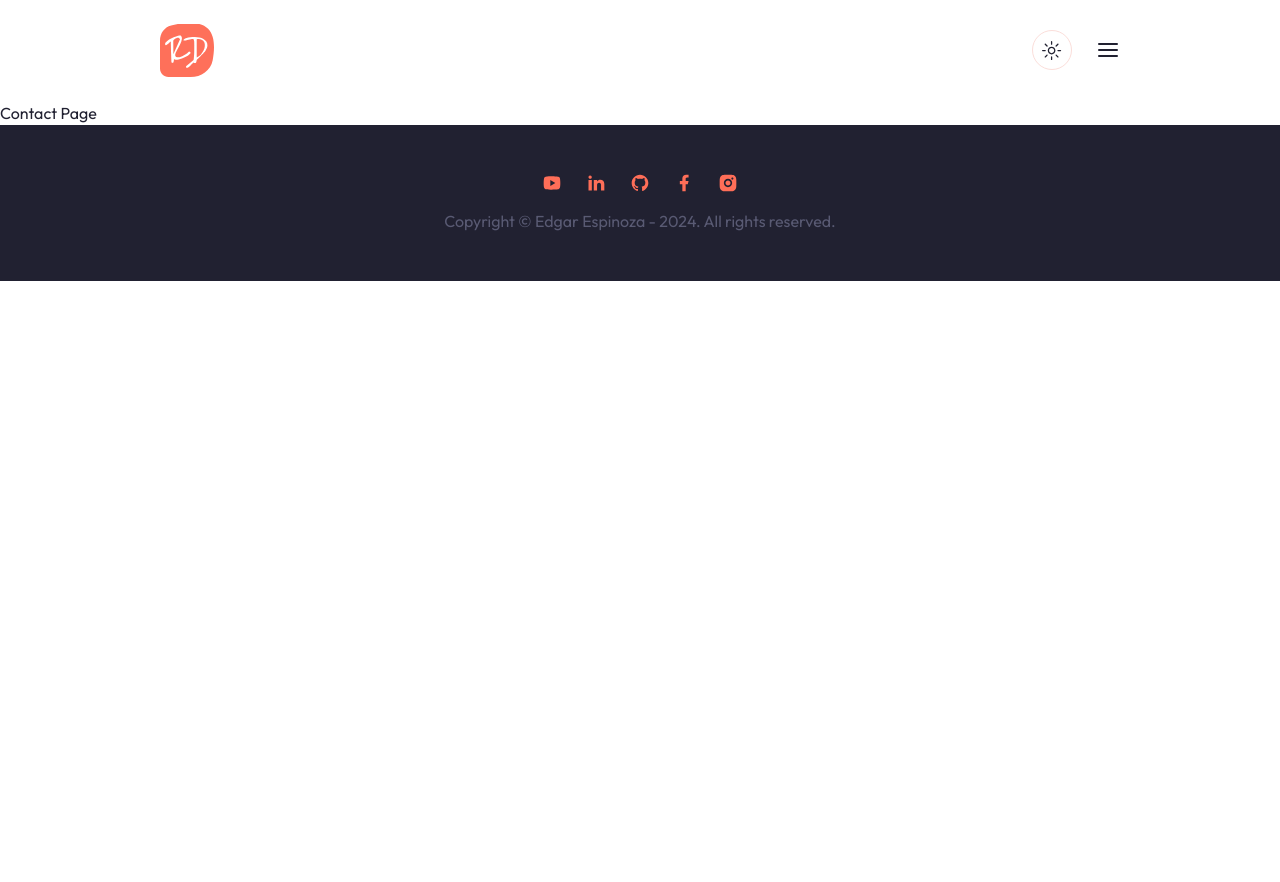
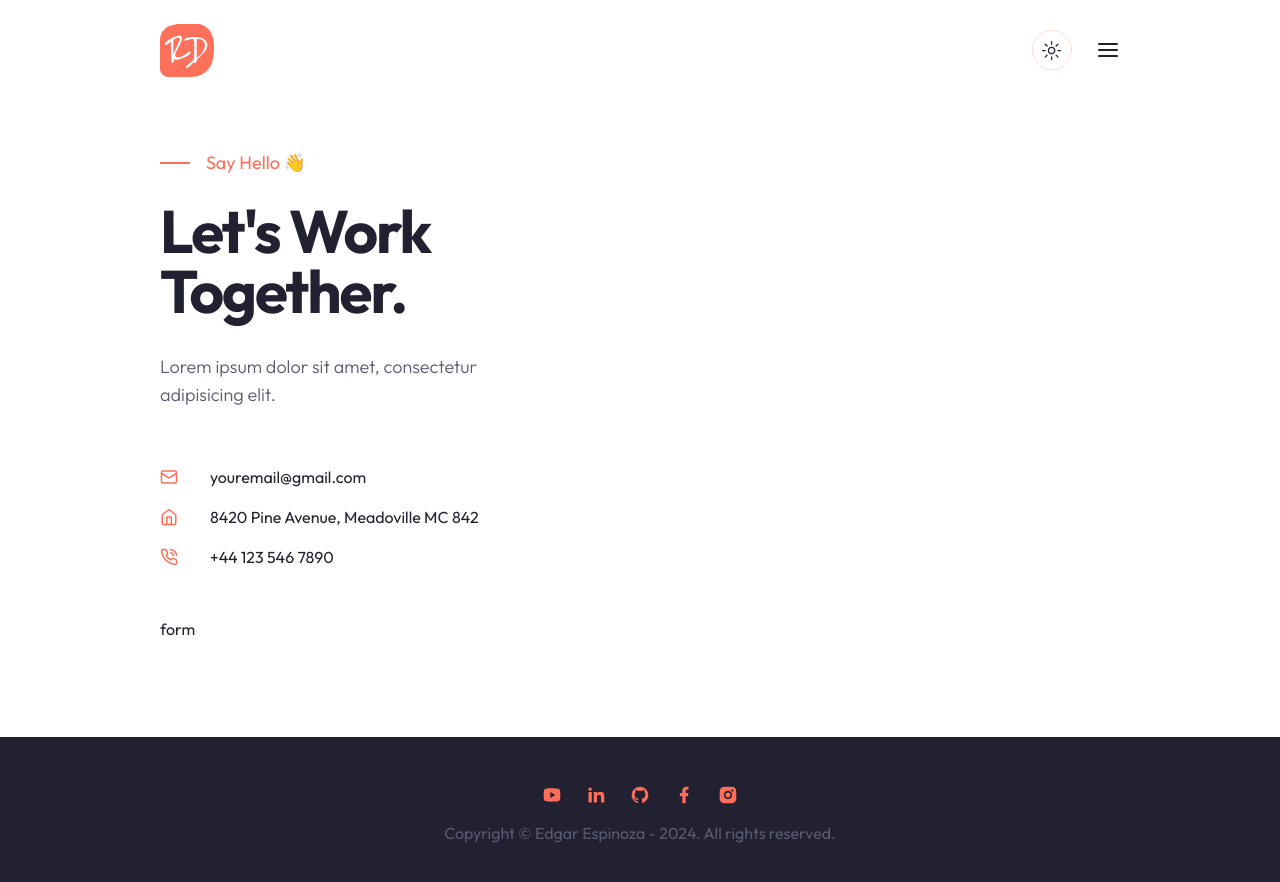
Before and after one commit to edgarespinoza7/edgarespinoza7.github.io, a Next.js app: page /contact in a window 1280 px wide. Shown: the top 882 px of the page. Before the commit the page ends 800 px from the top, so only its background shows below. Built offline with nearby package versions, Linux system fonts and the light colour scheme.

Commit message:
35 started contact page, added illustration and style - OK

```diff
--- a/app/contact/page.jsx
+++ b/app/contact/page.jsx
@@ -1,8 +1,49 @@
-import React from 'react'
+import { MailIcon, HomeIcon, PhoneCall, PhoneCallIcon } from "lucide-react";
 
 const Contact = () => {
   return (
-    <div>Contact Page</div>
+    <section>
+      <div className="container mx-auto">
+        {/* Text and Illustration */}
+        <div className='grid xl:grid-cols-2 pt-12 xl:h-[480px] mb-6 xl:mb-24'>
+          {/* text */}
+          <div className='flex flex-col justify-center'>
+            <div className="flex items-center gap-x-4 text-primary text-lg mb-6">
+              <span className="w-[30px] h-[2px] bg-primary"></span>
+              Say Hello 👋
+            </div>
+            <h1 className="h1 max-w-md mb-8">Let's Work Together.</h1>
+            <p className="subtitle max-w-[400px]">
+              Lorem ipsum dolor sit amet, consectetur adipisicing elit.
+            </p>
+          </div>
+          {/* illustration */}
+          <div className='hidden xl:flex w-full bg-contact_illustration_light dark:bg-contact_illustration_dark bg-contain bg-top bg-no-repeat'></div>
+        </div>
+        {/* Info text & Form */}
+        <div className="grid xl:grid-cols-2 mb-24 xl:mb-32">
+          {/* Info Text */}
+          <div className="flex flex-col gap-y-4 xl:gap-y-14 mb-12 xl:mb-24 text-base xl:text-lg">
+            {/* Mail */}
+            <div className="flex items-center gap-x-8">
+              <MailIcon size={18} className="text-primary" />
+              <div>youremail@gmail.com</div>
+            </div>
+            {/* Adress */}
+            <div className="flex items-center gap-x-8">
+              <HomeIcon size={18} className="text-primary" />
+              <div>8420 Pine Avenue, Meadoville MC 842</div>
+            </div>
+            {/* Phone */}
+            <div className="flex items-center gap-x-8">
+              <PhoneCallIcon size={18} className="text-primary" />
+              <div>+44 123 546 7890</div>
+            </div>
+          </div>
+          <form>form</form>
+        </div>
+      </div>
+    </section>
   )
 }
 
--- a/tailwind.config.js
+++ b/tailwind.config.js
@@ -89,7 +89,8 @@
         dots_dark: "url(/dots-dark.svg)",
         work_project_bg_light: 'url(/work/project-bg-light.png)',
         work_project_bg_dark: 'url(/work/project-bg-dark.png)',
-
+        contact_illustration_light: 'url(/contact/illustration-light.svg)',
+        contact_illustration_dark: 'url(/contact/illustration-dark.svg)',
       },
     },
   },
```
